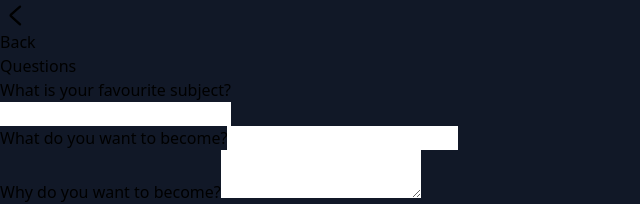
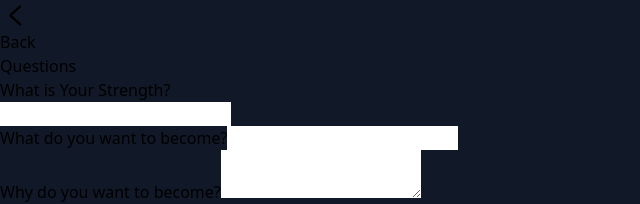
Before and after one commit to Aditya-tech1/codematrix, a Next.js app: page /questions in a window 1280 px wide. Shown: the top 204 px of the page, without its empty margins (0-640 px from the left). Built offline with nearby package versions, Linux system fonts and the light colour scheme.

Commit message:
incoming pull

```diff
--- a/src/app/course/page.jsx
+++ b/src/app/course/page.jsx
@@ -1,7 +1,7 @@
 'use client';
 import Header from "@/components/Header";
 import { useState, useEffect } from "react";
-import courseVideo from "@/assets/video.mp4";
+// import courseVideo from "@/assets/video.mp4";
 
 
 export default function Page() {
@@ -44,7 +44,7 @@ export default function Page() {
       <div className="lg:w-3/4 w-full mt-24 p-5 pl-10">
         <div className="w-full">
           <video className="w-full rounded" controls controlsList="nodownload" disablePictureInPicture  >
-            <source src={courseVideo} type="video/mp4" />
+            <source src='https://www.w3schools.com/html/mov_bbb.mp4' type="video/mp4" />
             Your browser does not support the video tag.
           </video>
           <div className="p-2 m-1 space-y-4 mt-6 w-full flex flex-col">
--- a/src/components/Question.jsx
+++ b/src/components/Question.jsx
@@ -87,7 +87,7 @@ const Question = ({dataref,setNext}) => {
               htmlFor="q1"
               className="block text-sm font-medium text-gray-200"
             >
-              What is your favourite subject?
+              What is Your Strength?
             </label>
             <div className="mt-1 relative">
               <input type="text" id="q1" name="q1" className={inputClassNames} required />
```
